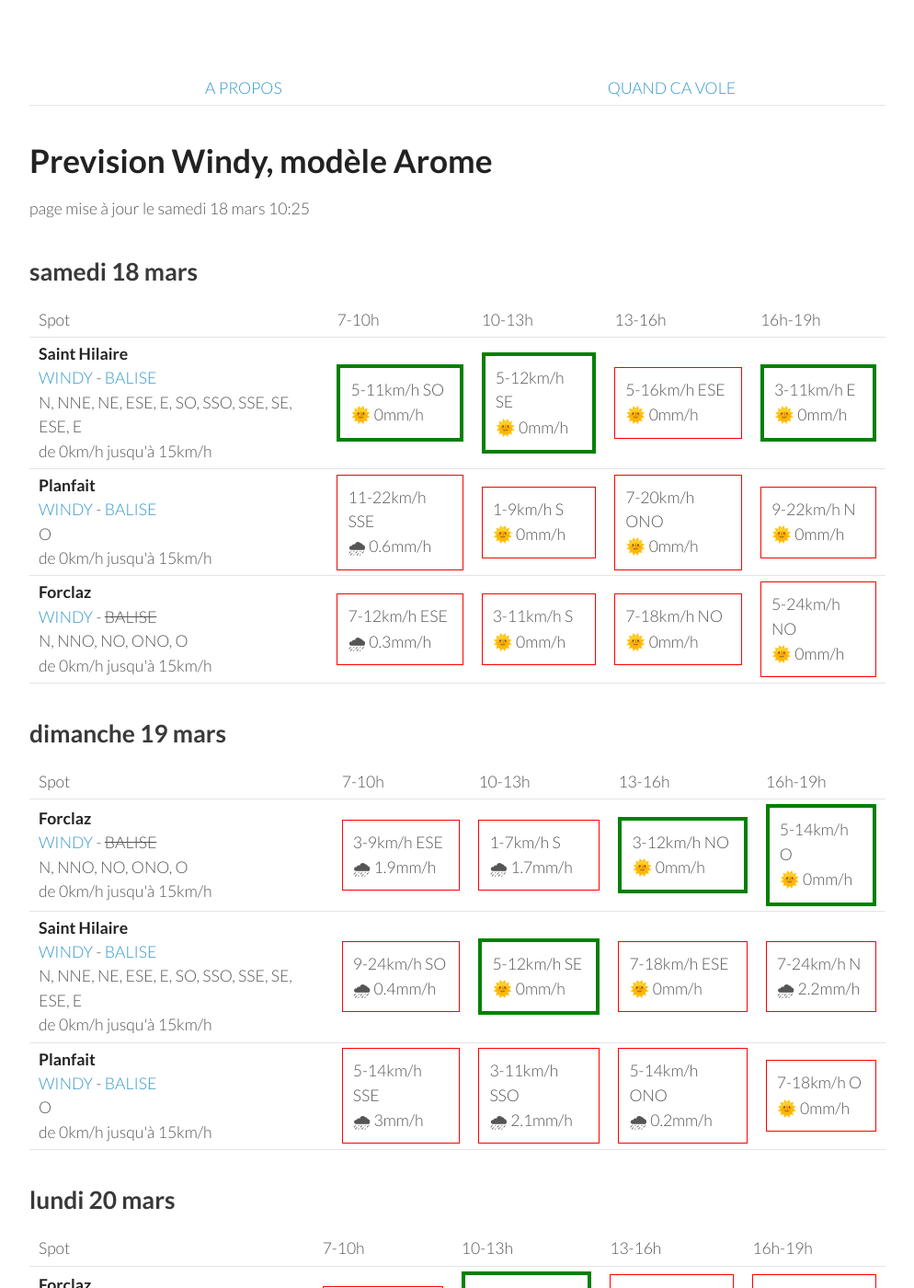
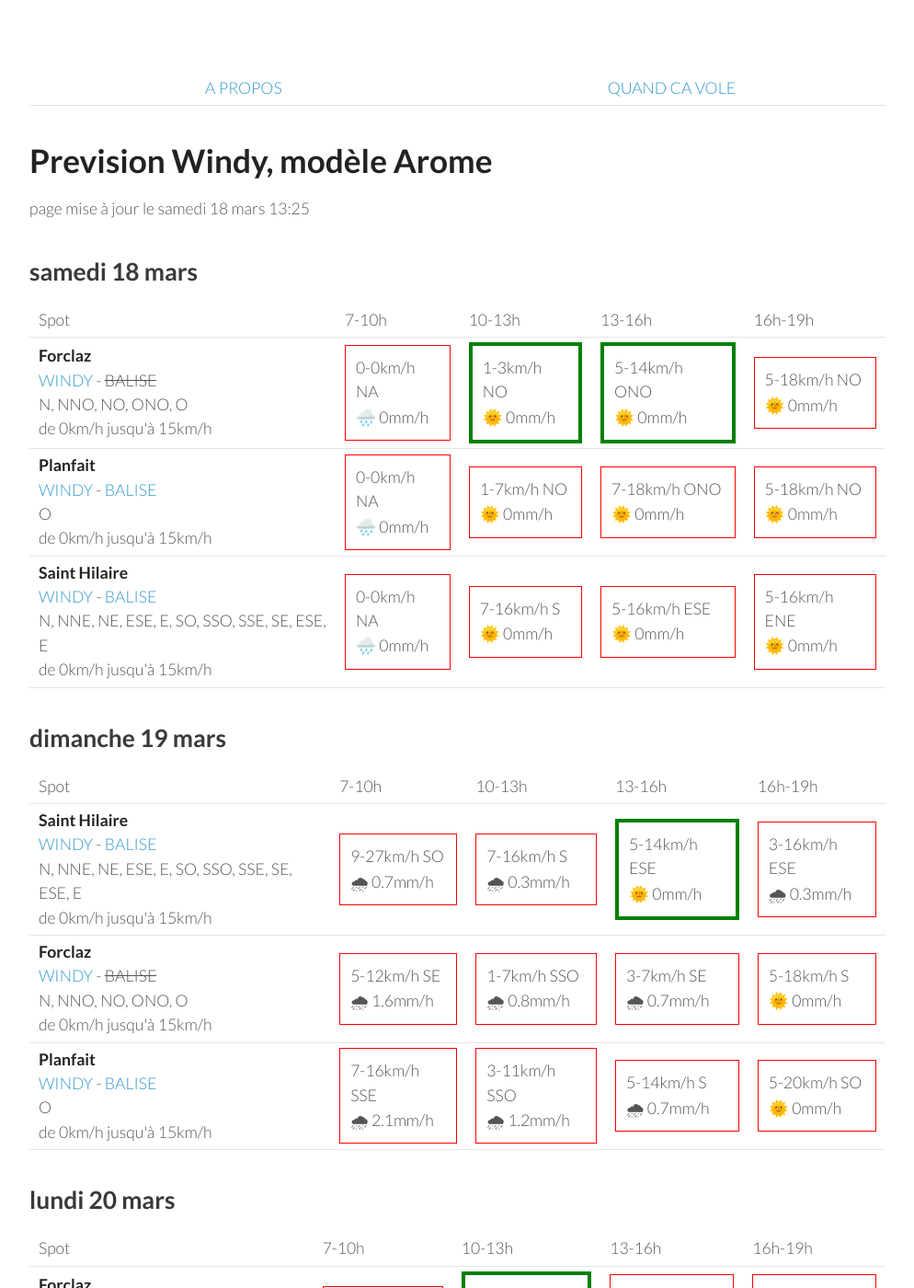
Before and after one commit to parapente-dans-le-nord/parapente-dans-le-nord.github.io, a Jekyll site: the page built from alpes_nord.markdown, in a window 1280 px wide and 1400 px high. Shown: the whole window at 92% size, without its empty margins (26-1020 px from the left). Built offline with Jekyll 4.4.1, drawn with Linux system fonts in a browser that asks for light colours.

Commit message:
update index.markdown

```diff
--- a/alpes_nord.markdown
+++ b/alpes_nord.markdown
@@ -7,7 +7,7 @@ title:  "Tous les spots"
 {: .links}
 
 # Prevision Windy, modèle Arome
-page mise à jour le samedi 18 mars 10:25
+page mise à jour le samedi 18 mars 13:25
 
 ## samedi 18 mars
 
@@ -22,33 +22,30 @@ page mise à jour le samedi 18 mars 10:25
       <td>16h-19h</td>
     </tr>
 <tr>
-        <td><strong>Saint Hilaire</strong><br><a href="https://windy.com/45.307/5.888?45.087,5.889,9,m:eUFagkX">WINDY</a> - <span class=""><a href="http://www.balisemeteo.com/balise.php?idBalise=61">BALISE</a> </span><br> <span class="vent-favorable">N, NNE, NE, ESE, E, SO, SSO, SSE, SE, ESE, E</span><br><span class="force-vent">de 0km/h jusqu'à 15km/h</span> </td>
+        <td><strong>Forclaz</strong><br><a href="https://windy.com/45.814/6.247?45.375,6.246,8,m:eVwaglz">WINDY</a> - <span class="no-balise"> BALISE </span><br> <span class="vent-favorable">N, NNO, NO, ONO, O</span><br><span class="force-vent">de 0km/h jusqu'à 15km/h</span> </td>
 
-            <td><div class="flyable"><p>5-11km/h SO</p><p>🌞 0mm/h</p></div></td>
-            <td><div class="flyable"><p>5-12km/h SE</p><p>🌞 0mm/h</p></div></td>
-            <td><div class="not-flyable"><p>5-16km/h ESE</p><p>🌞 0mm/h</p></div></td>
-            <td><div class="flyable"><p>3-11km/h E</p><p>🌞 0mm/h</p></div></td>
-
+            <td><div class="not-flyable"><p>0-0km/h NA</p><p>🌧️ 0mm/h</p></div></td>
+            <td><div class="flyable"><p>1-3km/h NO</p><p>🌞 0mm/h</p></div></td>
+            <td><div class="flyable"><p>5-14km/h ONO</p><p>🌞 0mm/h</p></div></td>
+            <td><div class="not-flyable"><p>5-18km/h NO</p><p>🌞 0mm/h</p></div></td>
 
     </tr>
 <tr>
         <td><strong>Planfait</strong><br><a href="https://windy.com/45.853/6.223?45.415,6.223,8">WINDY</a> - <span class=""><a href="https://www.openwindmap.org/PP496">BALISE</a> </span><br> <span class="vent-favorable">O</span><br><span class="force-vent">de 0km/h jusqu'à 15km/h</span> </td>
 
-            <td><div class="not-flyable"><p>11-22km/h SSE</p><p>🌧 0.6mm/h</p></div></td>
-            <td><div class="not-flyable"><p>1-9km/h S</p><p>🌞 0mm/h</p></div></td>
-            <td><div class="not-flyable"><p>7-20km/h ONO</p><p>🌞 0mm/h</p></div></td>
-            <td><div class="not-flyable"><p>9-22km/h N</p><p>🌞 0mm/h</p></div></td>
-
+            <td><div class="not-flyable"><p>0-0km/h NA</p><p>🌧️ 0mm/h</p></div></td>
+            <td><div class="not-flyable"><p>1-7km/h NO</p><p>🌞 0mm/h</p></div></td>
+            <td><div class="not-flyable"><p>7-18km/h ONO</p><p>🌞 0mm/h</p></div></td>
+            <td><div class="not-flyable"><p>5-18km/h NO</p><p>🌞 0mm/h</p></div></td>
 
     </tr>
 <tr>
-        <td><strong>Forclaz</strong><br><a href="https://windy.com/45.814/6.247?45.375,6.246,8,m:eVwaglz">WINDY</a> - <span class="no-balise"> BALISE </span><br> <span class="vent-favorable">N, NNO, NO, ONO, O</span><br><span class="force-vent">de 0km/h jusqu'à 15km/h</span> </td>
+        <td><strong>Saint Hilaire</strong><br><a href="https://windy.com/45.307/5.888?45.087,5.889,9,m:eUFagkX">WINDY</a> - <span class=""><a href="http://www.balisemeteo.com/balise.php?idBalise=61">BALISE</a> </span><br> <span class="vent-favorable">N, NNE, NE, ESE, E, SO, SSO, SSE, SE, ESE, E</span><br><span class="force-vent">de 0km/h jusqu'à 15km/h</span> </td>
 
-            <td><div class="not-flyable"><p>7-12km/h ESE</p><p>🌧 0.3mm/h</p></div></td>
-            <td><div class="not-flyable"><p>3-11km/h S</p><p>🌞 0mm/h</p></div></td>
-            <td><div class="not-flyable"><p>7-18km/h NO</p><p>🌞 0mm/h</p></div></td>
-            <td><div class="not-flyable"><p>5-24km/h NO</p><p>🌞 0mm/h</p></div></td>
-
+            <td><div class="not-flyable"><p>0-0km/h NA</p><p>🌧️ 0mm/h</p></div></td>
+            <td><div class="not-flyable"><p>7-16km/h S</p><p>🌞 0mm/h</p></div></td>
+            <td><div class="not-flyable"><p>5-16km/h ESE</p><p>🌞 0mm/h</p></div></td>
+            <td><div class="not-flyable"><p>5-16km/h ENE</p><p>🌞 0mm/h</p></div></td>
 
     </tr>
 
@@ -68,32 +65,32 @@ page mise à jour le samedi 18 mars 10:25
       <td>16h-19h</td>
     </tr>
 <tr>
-        <td><strong>Forclaz</strong><br><a href="https://windy.com/45.814/6.247?45.375,6.246,8,m:eVwaglz">WINDY</a> - <span class="no-balise"> BALISE </span><br> <span class="vent-favorable">N, NNO, NO, ONO, O</span><br><span class="force-vent">de 0km/h jusqu'à 15km/h</span> </td>
+        <td><strong>Saint Hilaire</strong><br><a href="https://windy.com/45.307/5.888?45.087,5.889,9,m:eUFagkX">WINDY</a> - <span class=""><a href="http://www.balisemeteo.com/balise.php?idBalise=61">BALISE</a> </span><br> <span class="vent-favorable">N, NNE, NE, ESE, E, SO, SSO, SSE, SE, ESE, E</span><br><span class="force-vent">de 0km/h jusqu'à 15km/h</span> </td>
 
-            <td><div class="not-flyable"><p>3-9km/h ESE</p><p>🌧 1.9mm/h</p></div></td>
-            <td><div class="not-flyable"><p>1-7km/h S</p><p>🌧 1.7mm/h</p></div></td>
-            <td><div class="flyable"><p>3-12km/h NO</p><p>🌞 0mm/h</p></div></td>
-            <td><div class="flyable"><p>5-14km/h O</p><p>🌞 0mm/h</p></div></td>
+            <td><div class="not-flyable"><p>9-27km/h SO</p><p>🌧 0.7mm/h</p></div></td>
+            <td><div class="not-flyable"><p>7-16km/h S</p><p>🌧 0.3mm/h</p></div></td>
+            <td><div class="flyable"><p>5-14km/h ESE</p><p>🌞 0mm/h</p></div></td>
+            <td><div class="not-flyable"><p>3-16km/h ESE</p><p>🌧 0.3mm/h</p></div></td>
 
 
     </tr>
 <tr>
-        <td><strong>Saint Hilaire</strong><br><a href="https://windy.com/45.307/5.888?45.087,5.889,9,m:eUFagkX">WINDY</a> - <span class=""><a href="http://www.balisemeteo.com/balise.php?idBalise=61">BALISE</a> </span><br> <span class="vent-favorable">N, NNE, NE, ESE, E, SO, SSO, SSE, SE, ESE, E</span><br><span class="force-vent">de 0km/h jusqu'à 15km/h</span> </td>
+        <td><strong>Forclaz</strong><br><a href="https://windy.com/45.814/6.247?45.375,6.246,8,m:eVwaglz">WINDY</a> - <span class="no-balise"> BALISE </span><br> <span class="vent-favorable">N, NNO, NO, ONO, O</span><br><span class="force-vent">de 0km/h jusqu'à 15km/h</span> </td>
 
-            <td><div class="not-flyable"><p>9-24km/h SO</p><p>🌧 0.4mm/h</p></div></td>
-            <td><div class="flyable"><p>5-12km/h SE</p><p>🌞 0mm/h</p></div></td>
-            <td><div class="not-flyable"><p>7-18km/h ESE</p><p>🌞 0mm/h</p></div></td>
-            <td><div class="not-flyable"><p>7-24km/h N</p><p>🌧 2.2mm/h</p></div></td>
+            <td><div class="not-flyable"><p>5-12km/h SE</p><p>🌧 1.6mm/h</p></div></td>
+            <td><div class="not-flyable"><p>1-7km/h SSO</p><p>🌧 0.8mm/h</p></div></td>
+            <td><div class="not-flyable"><p>3-7km/h SE</p><p>🌧 0.7mm/h</p></div></td>
+            <td><div class="not-flyable"><p>5-18km/h S</p><p>🌞 0mm/h</p></div></td>
 
 
     </tr>
 <tr>
         <td><strong>Planfait</strong><br><a href="https://windy.com/45.853/6.223?45.415,6.223,8">WINDY</a> - <span class=""><a href="https://www.openwindmap.org/PP496">BALISE</a> </span><br> <span class="vent-favorable">O</span><br><span class="force-vent">de 0km/h jusqu'à 15km/h</span> </td>
 
-            <td><div class="not-flyable"><p>5-14km/h SSE</p><p>🌧 3mm/h</p></div></td>
-            <td><div class="not-flyable"><p>3-11km/h SSO</p><p>🌧 2.1mm/h</p></div></td>
-            <td><div class="not-flyable"><p>5-14km/h ONO</p><p>🌧 0.2mm/h</p></div></td>
-            <td><div class="not-flyable"><p>7-18km/h O</p><p>🌞 0mm/h</p></div></td>
+            <td><div class="not-flyable"><p>7-16km/h SSE</p><p>🌧 2.1mm/h</p></div></td>
+            <td><div class="not-flyable"><p>3-11km/h SSO</p><p>🌧 1.2mm/h</p></div></td>
+            <td><div class="not-flyable"><p>5-14km/h S</p><p>🌧 0.7mm/h</p></div></td>
+            <td><div class="not-flyable"><p>5-20km/h SO</p><p>🌞 0mm/h</p></div></td>
 
 
     </tr>
```
